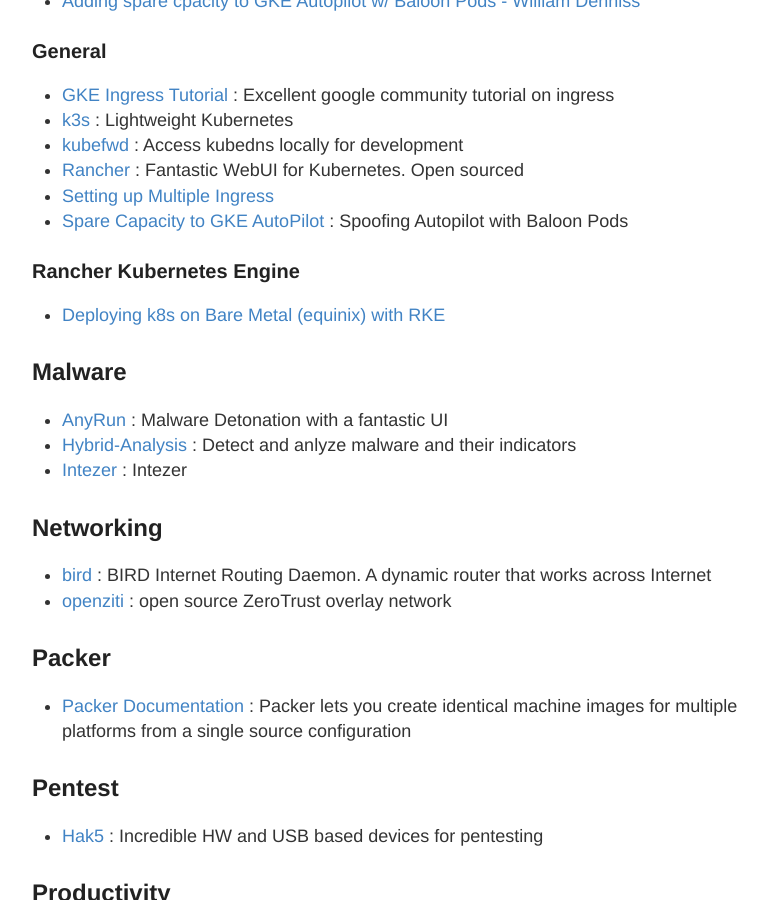
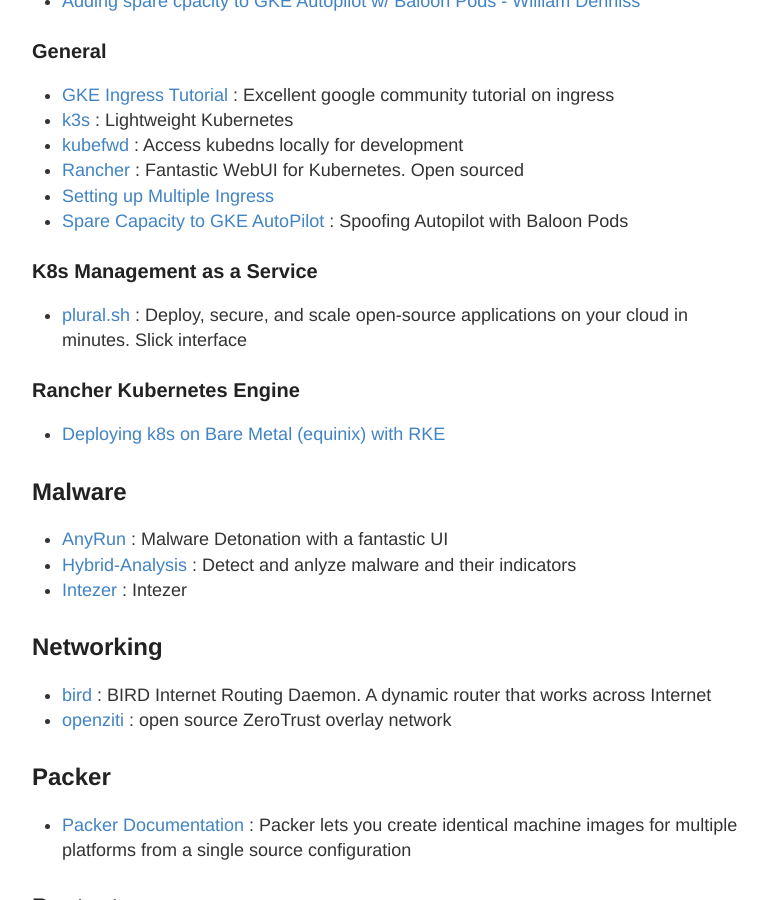
Before and after one commit to stevehenderson/stevehenderson.github.io, a Jekyll site: the page built from links.md, in a window 1280 px wide and 900 px high, scrolled down 2348 px. Shown: the whole window, without its empty margins (248-1016 px from the left). Built offline with Jekyll 4.4.1, drawn with Linux system fonts in a browser that asks for light colours.

Commit message:
Update links.md

```diff
--- a/links.md
+++ b/links.md
@@ -86,9 +86,10 @@
    * [Setting up Multiple Ingress](https://spltech.co.uk/how-to-setup-multiple-ingress-controller-with-nginx-ingress-on-gke/)
    * [Spare Capacity to GKE AutoPilot](https://wdenniss.com/gke-autopilot-spare-capacity) : Spoofing Autopilot with Baloon Pods
 
+### K8s Management as a Service
+   * [plural.sh](http://plural.sh) : Deploy, secure, and scale open-source applications on your cloud in minutes. Slick interface
 
 ### Rancher Kubernetes Engine
-
    * [Deploying k8s on Bare Metal (equinix) with RKE](https://ranchermanager.docs.rancher.com/getting-started/quick-start-guides/deploy-rancher-manager/equinix-metal)
 
 ## Malware
```
